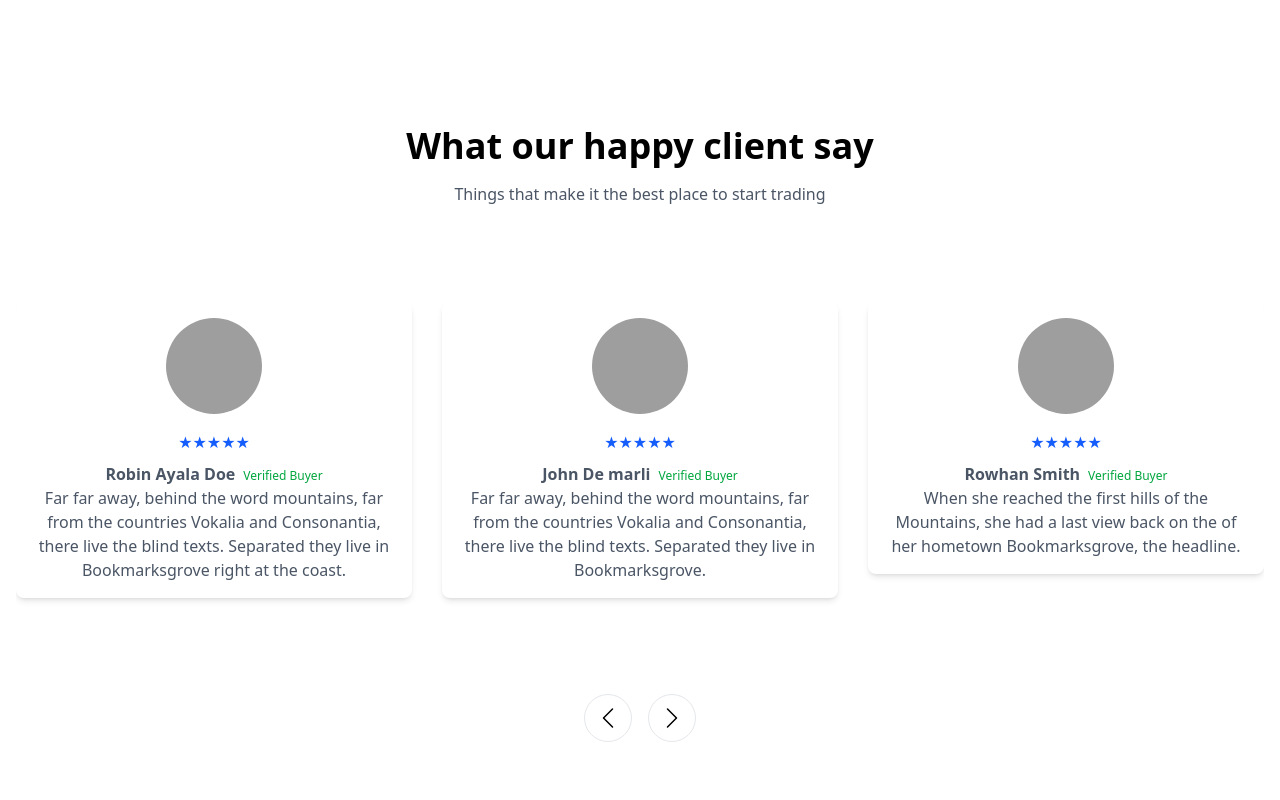
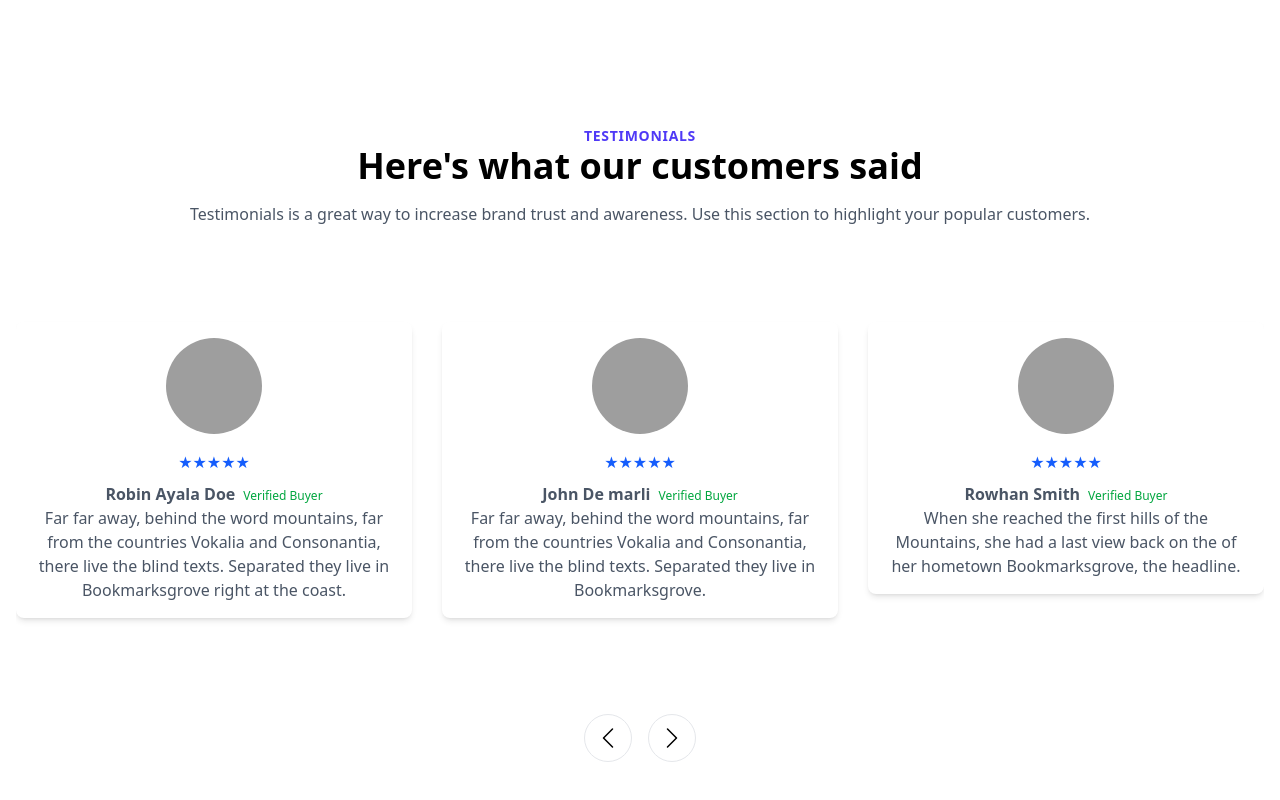
Before and after one commit to shahriar2880/startup-agency, a React (Vite) app: page / in a window 1280 px wide. Shown: the part 4296-5096 px from the top of the page. Built offline with nearby package versions, Linux system fonts and the light colour scheme; grey boxes are pictures that could not be loaded.

Commit message:
update testimonial section

```diff
--- a/src/components/testimonials/TestimonialsSection.jsx
+++ b/src/components/testimonials/TestimonialsSection.jsx
@@ -53,11 +53,12 @@ const TestimonialsSection = () => {
   return (
     <section id="testimonials" className="py-16 px-4 max-w-7xl mx-auto">
       <div className="text-center mb-12">
+        <p className="text-sm font-bold tracking-wider text-indigo-600 uppercase">Testimonials</p>
         <h2 className="text-3xl md:text-4xl font-bold mb-4">
-          What our happy client say
+        Here's what our customers said
         </h2>
         <p className="text-gray-600">
-          Things that make it the best place to start trading
+        Testimonials is a great way to increase brand trust and awareness. Use this section to highlight your popular customers.
         </p>
       </div>
 
```
